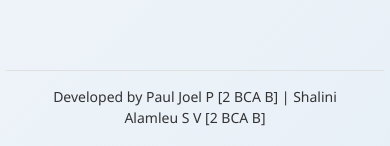
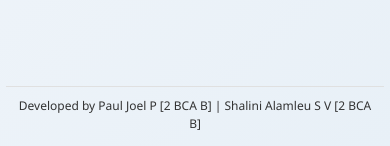
Before and after one commit to Joel-bca/CS-SAM-26-27-Metasite, a React (Vite) app: page / in a window 390 px wide. Shown: the part 695-841 px from the top of the page. Built offline with nearby package versions, Linux system fonts and the light colour scheme.

Commit message:
added the scroll hope so please work now V2

```diff
--- a/src/styles/quiz.css
+++ b/src/styles/quiz.css
@@ -2269,6 +2269,21 @@
 }
 
 @media (max-width: 768px) {
+  .footer {
+    padding: 12px 15px;
+    font-size: 13px;
+  }
+}
+
+@media (max-width: 480px) {
+  .footer {
+    padding: 10px 10px;
+    font-size: 12px;
+  }
+}
+
+
+@media (max-width: 768px) {
   .results-page-container {
     padding: 12px;
   }
--- a/src/styles/register.css
+++ b/src/styles/register.css
@@ -939,3 +939,17 @@ body {
   margin-top: auto;
   font-weight: 500;
 }
+
+@media (max-width: 768px) {
+  .footer {
+    padding: 12px 15px;
+    font-size: 13px;
+  }
+}
+
+@media (max-width: 480px) {
+  .footer {
+    padding: 10px 10px;
+    font-size: 12px;
+  }
+}
```
